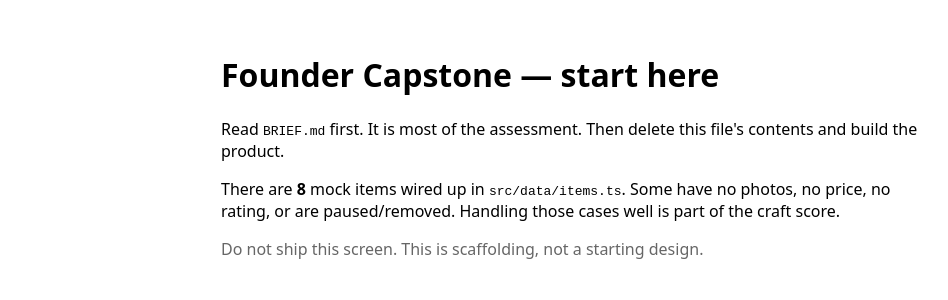
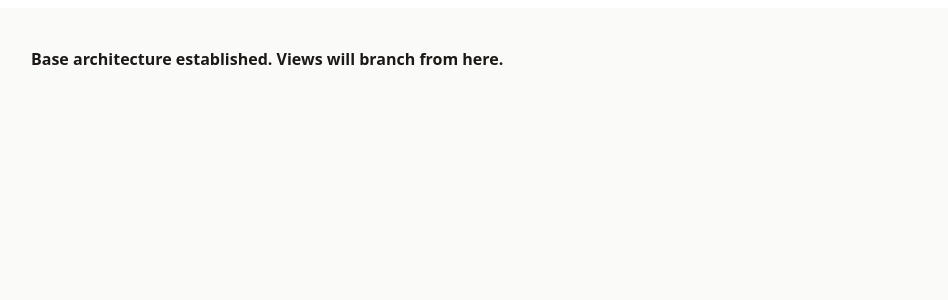
Before and after one commit to noluMolui/pddle-marketplace, a React (Vite) app: page / in a window 1280 px wide. Shown: the top 300 px of the page, without its empty margins (59-1007 px from the left). Built offline with nearby package versions, Linux system fonts and the light colour scheme.

Commit message:
Establish base architecture for the application, implementing core states and initial data loading functionality.

```diff
--- a/src/App.tsx
+++ b/src/App.tsx
@@ -1,34 +1,72 @@
-/* ============================================================
- * This is a near-empty shell ON PURPOSE.
- *
- * We are not giving you a component structure, a router, a state
- * pattern, or a design. Those are the decisions being assessed —
- * designing them is your job, and defending them in your Decision
- * Log is the point.
- *
- * Delete this placeholder. Build the product described in BRIEF.md.
- * Type your data using src/data/types.ts. Load it via
- * src/data/items.ts (or reshape that — your call).
- * ============================================================ */
-
-import { ITEMS } from "./data/items.ts";
+import { useState, useEffect } from 'react';
+import { fetchItems } from './data/items.ts';
+import type { Item, Category } from './data/types.ts';
 
 export function App() {
+  // --- Core Application States ---
+  const [items, setItems] = useState<Item[]>([]);
+  const [loading, setLoading] = useState<boolean>(true);
+
+  // Navigation Routing States
+  const [currentView, setCurrentView] = useState<'browse' | 'detail' | 'booking'>('browse');
+  const [selectedItemId, setSelectedItemId] = useState<string | null>(null);
+
+  // Search and Filter Configuration States
+  const [searchQuery, setSearchQuery] = useState<string>('');
+  const [selectedCategory, setSelectedCategory] = useState<Category | 'all'>('all');
+  const [priceFilter, setPriceFilter] = useState<'all' | 'free' | 'paid'>('all');
+
+  // --- Initial Data Load ---
+  useEffect(() => {
+    fetchItems().then((data) => {
+      setItems(data);
+      setLoading(false);
+    });
+  }, []);
+
+  // --- Defensive Search and Filtering Engine ---
+  const filteredItems = items.filter((item) => {
+    // TRAP CHECK: Automatically prune items flagged as 'removed'
+    if (item.status === 'removed') return false;
+
+    // 1. Text Search Evaluation
+    const matchesSearch = item.title.toLowerCase().includes(searchQuery.toLowerCase()) ||
+                          item.description.toLowerCase().includes(searchQuery.toLowerCase());
+
+    // 2. Strict Category Matching
+    const matchesCategory = selectedCategory === 'all' || item.category === selectedCategory;
+
+    // 3. Price Classification Logic (Handles both null price values and 0-cent items as free)
+    const isFree = item.price === null || item.price.amountCents === 0;
+    const matchesPrice = priceFilter === 'all' ||
+                         (priceFilter === 'free' && isFree) ||
+                         (priceFilter === 'paid' && !isFree);
+
+    return matchesSearch && matchesCategory && matchesPrice;
+  });
+
+  // Derived Target Selection
+  const currentItem = items.find(i => i.id === selectedItemId) || null;
+
+  // Render defensive loading state fallback
+  if (loading) {
+    return (
+      <div style={{ display: 'flex', justifyContent: 'center', alignItems: 'center', height: '100vh', fontFamily: 'system-ui, sans-serif' }}>
+        <h2 style={{ border: '3px solid #000000', padding: '24px', boxShadow: '6px 6px 0px #000000', backgroundColor: '#fff' }}>
+          Loading your neighborhood toolkit...
+        </h2>
+      </div>
+    );
+  }
+
   return (
-    <main style={{ fontFamily: "system-ui, sans-serif", maxWidth: 720, margin: "0 auto", padding: 24 }}>
-      <h1>Founder Capstone — start here</h1>
-      <p>
-        Read <code>BRIEF.md</code> first. It is most of the assessment. Then delete
-        this file's contents and build the product.
-      </p>
-      <p>
-        There are <strong>{ITEMS.length}</strong> mock items wired up in{" "}
-        <code>src/data/items.ts</code>. Some have no photos, no price, no rating, or
-        are paused/removed. Handling those cases well is part of the craft score.
-      </p>
-      <p style={{ color: "#666" }}>
-        Do not ship this screen. This is scaffolding, not a starting design.
-      </p>
-    </main>
+    <div style={{ fontFamily: 'system-ui, sans-serif', backgroundColor: '#fafaf9', minHeight: '100vh', color: '#1c1917', paddingBottom: '60px' }}>
+
+
+      <main style={{ maxWidth: 1100, margin: '0 auto', padding: '24px' }}>
+        <p style={{ fontWeight: 'bold' }}>Base architecture established. Views will branch from here.</p>
+      </main>
+
+    </div>
   );
 }
```
